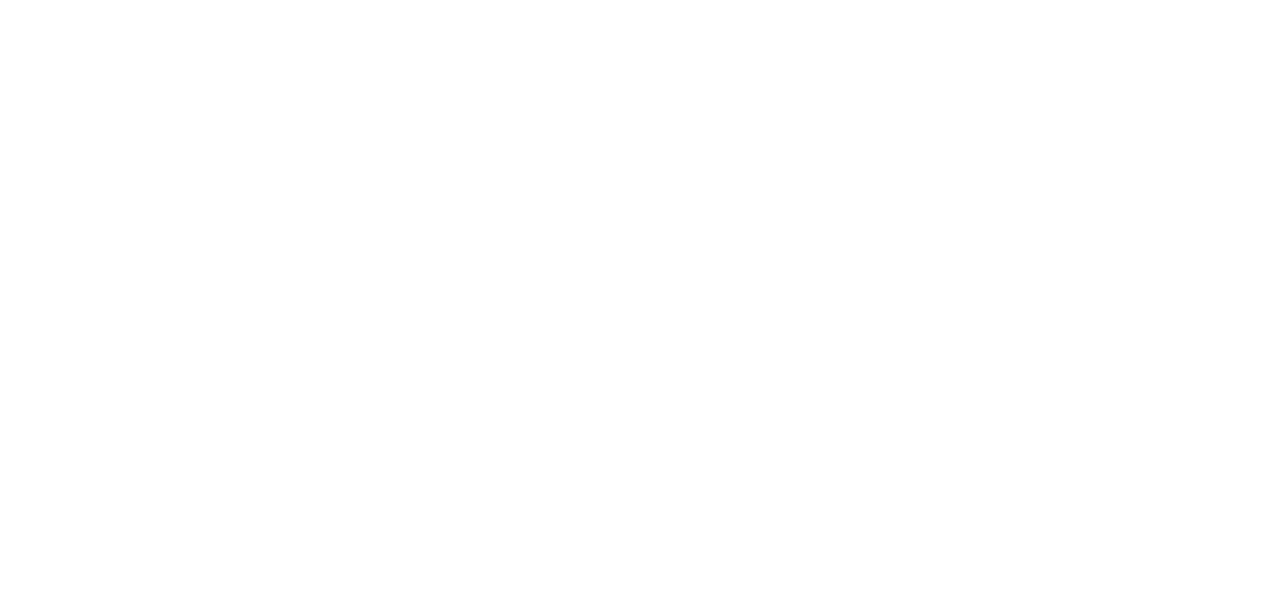
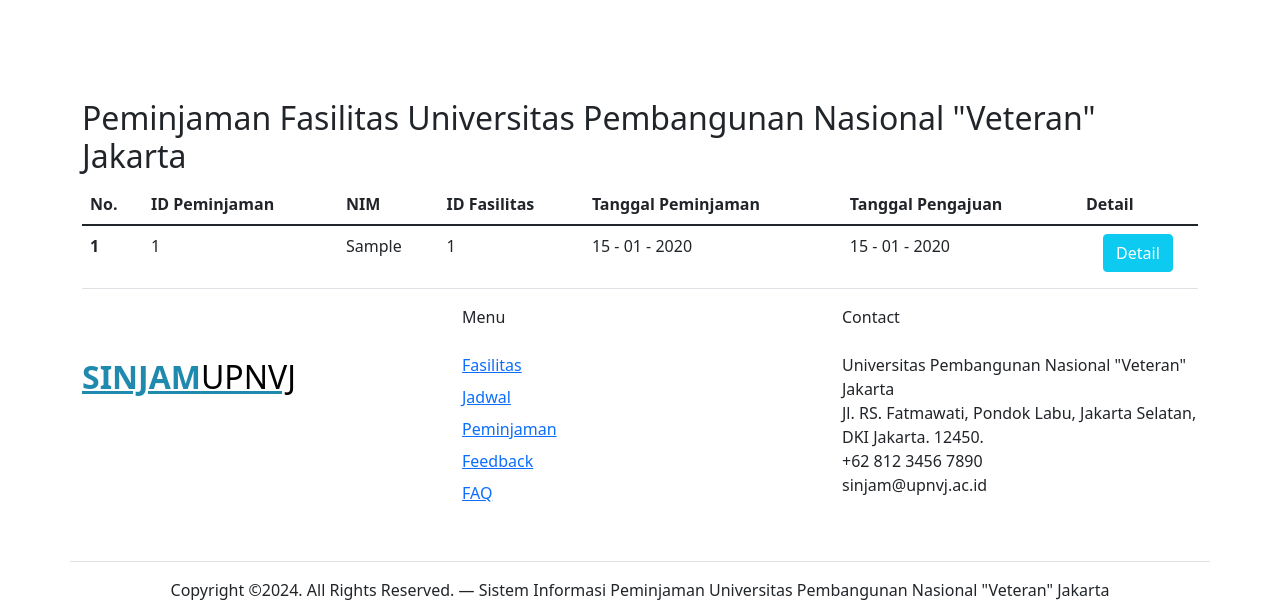
Before and after one commit to dianingtass/TBWebP_SINJAM, a PHP site: page /managePeminjaman.php in a window 1280 px wide. Before the commit the part shown is empty. Shown: the part 353-963 px from the top of the page. Before the commit the page ends 800 px from the top, so only its background shows below. Run offline with PHP 8.4, Linux system fonts and the light colour scheme; tables that the repository leaves empty hold one stand-in row (values such as "Sample post").

Commit message:
Add files via upload

```diff
--- a/managePeminjaman.php
+++ b/managePeminjaman.php
@@ -1,3 +1,139 @@
-<?php
+<!DOCTYPE html>
+<html lang="en">
+<head>
+  <meta charset="utf-8">
+  <meta name="viewport" content="width=device-width, initial-scale=1, shrink-to-fit=no">
+  <meta name="author" content="Untree.co">
 
-?>
+  <meta name="description" content="" />
+  <meta name="keywords" content="bootstrap, bootstrap4" />
+
+  <!-- Bootstrap CSS -->
+  <link href="css/bootstrap.min.css" rel="stylesheet">
+  <link href="https://cdnjs.cloudflare.com/ajax/libs/font-awesome/6.0.0-beta3/css/all.min.css" rel="stylesheet">
+  <link href="css/tiny-slider.css" rel="stylesheet">
+  <link href="css/managePeminjaman_style.css" rel="stylesheet">
+</head>
+<body>
+
+<!-- TEMPLATE NAVBAR -->
+<nav class="custom-navbar navbar navbar navbar-expand-md navbar-dark bg-dark" arial-label="Furni navigation bar">
+
+<div class="container">
+  <a class="navbar-brand" href="index.html">SINJAM<span>UPNVJ</span></a>
+  <button class="navbar-toggler" type="button" data-bs-toggle="collapse" data-bs-target="#navbarsFurni" aria-controls="navbarsFurni" aria-expanded="false" aria-label="Toggle navigation">
+    <span class="navbar-toggler-icon"></span>
+  </button>
+
+  <div class="collapse navbar-collapse" id="navbarsFurni">
+    <ul class="custom-navbar-nav navbar-nav ms-auto mb-2 mb-md-0">
+      <li><a class="nav-link" href="fasilitas.php">Fasilitas</a></li>
+      <li><a class="nav-link" href="cekKetersediaan.php">Jadwal</a></li>
+      <li><a class="nav-link" href="formPeminjaman.php">Peminjaman</a></li>
+      <li><a class="nav-link" href="feedback.php">Feedback</a></li>
+      <li><a class="nav-link" href="FAQ.php">FAQ</a></li>
+    </ul>
+
+    <ul class="custom-navbar-cta navbar-nav mb-2 mb-md-0 ms-5">
+      <li><a class="nav-link" href="profile.php"><img src="images/user.svg"></a></li>
+    </ul>
+  </div>
+</div>
+</nav>
+<br>
+<br><br><br>
+<div class="container">
+  <br>
+  <h2>Peminjaman Fasilitas Universitas Pembangunan Nasional "Veteran" Jakarta</h2>
+  <table class="table table-hover">
+    <thead>
+      <tr>
+        <th>No.</th>
+        <th>ID Peminjaman</th>
+        <th>NIM</th>
+        <th>ID Fasilitas</th>
+        <th>Tanggal Peminjaman</th>
+        <th>Tanggal Pengajuan</th>
+        <th>Detail</th>
+      </tr>
+    </thead>
+    <tbody>
+      <?php
+        include("config.php");
+        $query = "SELECT * FROM peminjaman ORDER BY id_pinjam ASC";
+        $result = mysqli_query($conn, $query);
+        if(!$result){
+          die("Query Error:".mysqli_errno($conn)." -".mysqli_error($conn));
+        }
+        $i = 1;
+        while($data = mysqli_fetch_assoc($result)) {
+          $raw_date_pinjam = strtotime($data["tgl_pinjam"]);
+          $date_pinjam = date("d - m - Y", $raw_date_pinjam);
+          $raw_date_pengajuan = strtotime($data["tgl_pengajuan"]);
+          $date_pengajuan = date("d - m - Y", $raw_date_pengajuan);
+
+          echo "<tr>";
+          echo "<th scope=\"row\">$i</th>";
+          echo "<td>$data[id_pinjam]</td>";
+          echo "<td>$data[nim]</td>";
+          echo "<td>$data[id_fasilitas]</td>";
+          echo "<td>$date_pinjam</td>";
+          echo "<td>$date_pengajuan</td>";
+          echo "<td class=\"text-center\">";
+          echo "<form action=\"./detailPeminjaman.php\" method=\"post\" class=\"d-inline-block mb-2\">";
+          echo "<input type=\"hidden\" name=\"id_pinjam\" value=\"$data[id_pinjam]\">";
+          echo "<input type=\"submit\" name=\"submit\" value=\"Detail\" class=\"btn btn-info text-white\">";
+          echo "</form>";
+          echo "</td>";
+          echo "</tr>";
+          $i++;
+        }
+
+        mysqli_free_result($result);
+        mysqli_close($conn);
+      ?>
+    </tbody>
+  </table>
+</div>
+
+<script src="https://cdn.jsdelivr.net/npm/bootstrap@5.1.3/dist/js/bootstrap.bundle.min.js" integrity="sha384-ka7Sk0Gln4gmtz2MlQnikT1wXgYsOg+OMhuP+IlRH9sENBO0LRn5q+8nbTov4+1p" crossorigin="anonymous"></script>
+
+</body>
+
+<footer class="footer-section">
+	<div class="container relative">
+    <div class="row">
+      <div class="col-4 mt-5">
+        <a href="index.html" style="font-weight: 650; font-size: 32px; color:#208aae">SINJAM<span style="font-weight:100; color: black;">UPNVJ</span></a>
+      </div>
+      <div class="col-4">
+        <div class="mb-4 footer-h1">Menu</div>
+        <p class="mb-2"><a href="fasilitas.php">Fasilitas</a></p>
+        <p class="mb-2"><a href="cekKetersediaan.php">Jadwal</a></p>
+        <p class="mb-2"><a href="formPeminjaman.php">Peminjaman</a></p>
+        <p class="mb-2"><a href="feedback.php">Feedback</a></p>
+        <p class="mb-2"><a href="FAQ.php">FAQ</a></p>
+      </div>
+      <div class="col-4">
+        <div class="ml-9">
+          <div class="mb-4 footer-h1">Contact</div>
+          <ul class="list-unstyled">
+            <li>Universitas Pembangunan Nasional "Veteran" Jakarta</li>
+            <li>Jl. RS. Fatmawati, Pondok Labu, Jakarta Selatan, DKI Jakarta. 12450.</li>
+            <li>+62 812 3456 7890</li>
+            <li>sinjam@upnvj.ac.id</li>
+          </ul>
+        </div>
+      <br><br>
+    </div>
+
+		<div class="border-top copyright">
+			<div class="row mt-3">
+				<div class="col">
+					<p class="mb-2 text-center ">Copyright &copy;<script>document.write(new Date().getFullYear());</script>. All Rights Reserved. &mdash; Sistem Informasi Peminjaman Universitas Pembangunan Nasional "Veteran" Jakarta <!-- License information: https://untree.co/license/ --></p>
+				</div>
+			</div>
+		</div>
+	</div>
+</footer>
+</html>
```
